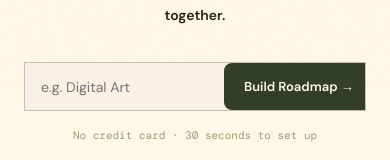
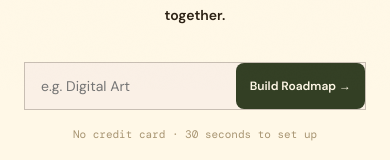
Before and after one commit to epicxp123234/AI-Roadmap, a React (Vite) app: page / in a window 390 px wide. Shown: the part 754-914 px from the top of the page. Built offline with nearby package versions, Linux system fonts and the light colour scheme.

Commit message:
fix: hero Build Roadmap button overflowing off-screen on mobile (flexbox min-width bug)

```diff
--- a/src/App.jsx
+++ b/src/App.jsx
@@ -868,6 +868,7 @@ const css = `
     .prof-sidekick{display:none;}
     .teach-modal{max-height:90vh;}
     .welcome-card{padding:32px 24px;}
+    .hero-build-btn{padding:15px 14px!important;font-size:12px!important;}
   }
   @media(max-width:480px){
     .stats-grid{grid-template-columns:repeat(2,1fr)!important;}
@@ -1384,8 +1385,8 @@ function Landing({ onStart, onDemo, onTrack }) {
 
         <div style={{display:"flex",justifyContent:"center",marginBottom:16}}>
           <div style={{display:"flex",alignItems:"center",background:"var(--surface)",border:`1px solid ${focused?"var(--accent)":"var(--border2)"}`,overflow:"hidden",width:"min(480px,92vw)"}}>
-            <input value={typed} onChange={e=>setTyped(e.target.value)} onFocus={()=>setFocused(true)} onBlur={()=>setFocused(false)} placeholder={`e.g. ${LANDING_EXAMPLES[exIdx]}`} style={{flex:1,padding:"14px 16px",border:"none",outline:"none",fontSize:14,fontFamily:"var(--font)",background:"transparent",color:"var(--ink)"}} onKeyDown={e=>e.key==="Enter"&&onStart(typed)}/>
-            <button style={{margin:0,border:"none",background:"var(--accent)",color:"var(--bg)",fontFamily:"var(--font)",fontWeight:600,fontSize:13,padding:"15px 20px",cursor:"pointer",flexShrink:0}} onClick={()=>onStart(typed)}>Build Roadmap →</button>
+            <input value={typed} onChange={e=>setTyped(e.target.value)} onFocus={()=>setFocused(true)} onBlur={()=>setFocused(false)} placeholder={`e.g. ${LANDING_EXAMPLES[exIdx]}`} style={{flex:1,minWidth:0,padding:"14px 16px",border:"none",outline:"none",fontSize:14,fontFamily:"var(--font)",background:"transparent",color:"var(--ink)"}} onKeyDown={e=>e.key==="Enter"&&onStart(typed)}/>
+            <button className="hero-build-btn" style={{margin:0,border:"none",background:"var(--accent)",color:"var(--bg)",fontFamily:"var(--font)",fontWeight:600,fontSize:13,padding:"15px 20px",cursor:"pointer",flexShrink:0}} onClick={()=>onStart(typed)}>Build Roadmap →</button>
           </div>
         </div>
         <p style={{fontSize:11,color:"var(--subtle)",marginBottom:26,fontFamily:"var(--font-mono)"}}>No credit card · 30 seconds to set up</p>
```
